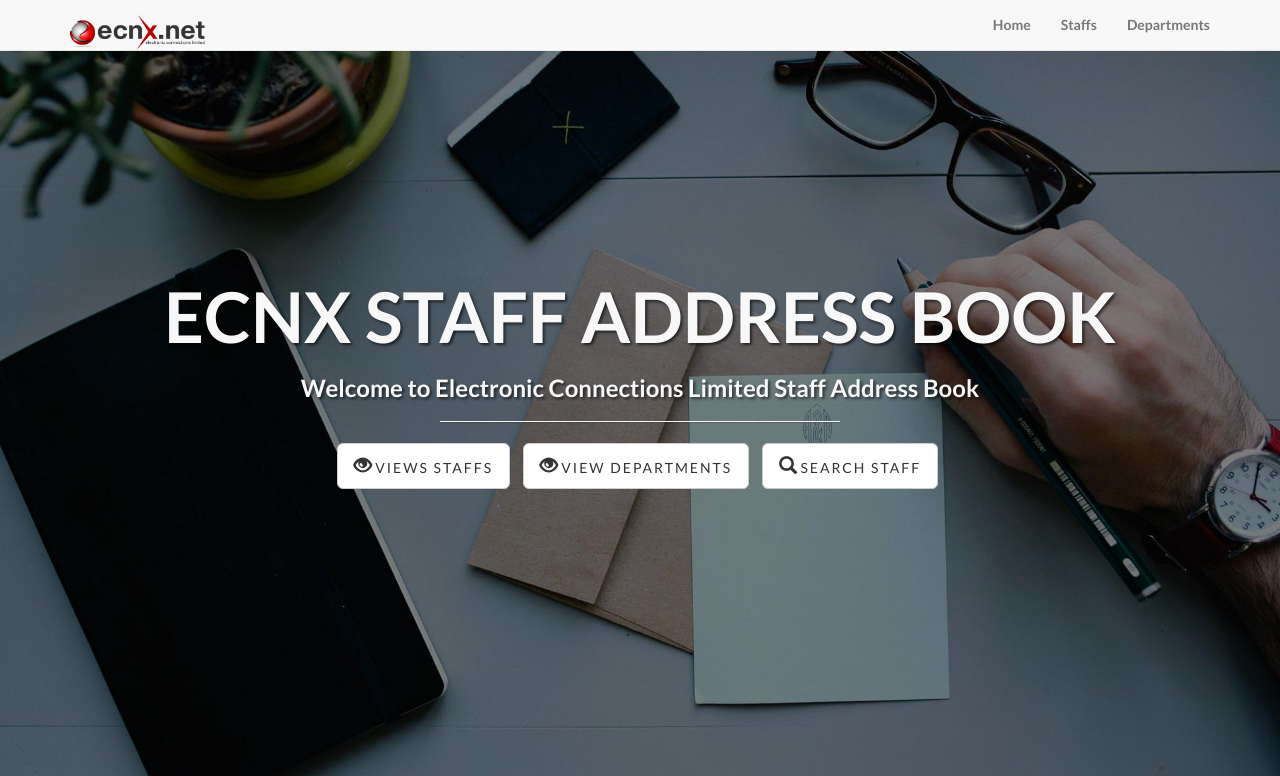
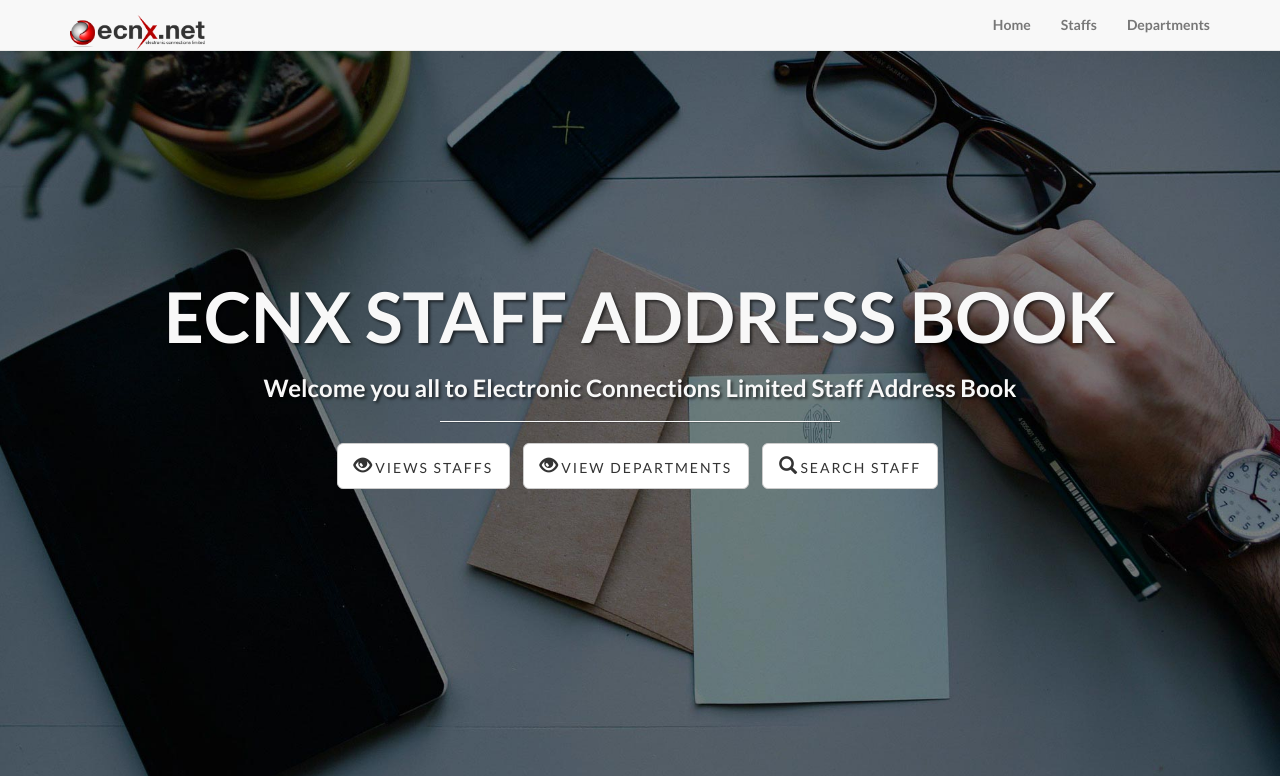
Before and after one commit to kingphard/mynewproject, a Django app: page /myapp/ in a window 1280 px wide. Shown: the top 776 px of the page. Run offline with Django 3.2, Linux system fonts and the light colour scheme; data that the repository does not hold is empty; some libraries are stand-ins or nearby versions.

Commit message:
hello change

```diff
--- a/myapp/templates/index.html
+++ b/myapp/templates/index.html
@@ -77,7 +77,7 @@
                 <div class="col-lg-12">
                     <div class="intro-message">
                         <h1>ECNX STAFF ADDRESS BOOK</h1>
-                        <h3>Welcome to Electronic Connections Limited Staff Address Book</h3>
+                        <h3>Welcome you all to Electronic Connections Limited Staff Address Book</h3>
                         <hr class="intro-divider">
                         <ul class="list-inline intro-social-buttons">
                             <li>
```
